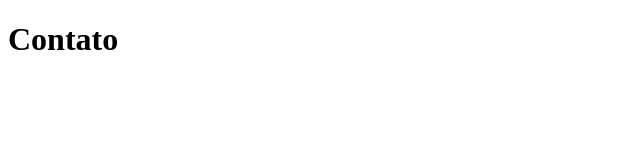
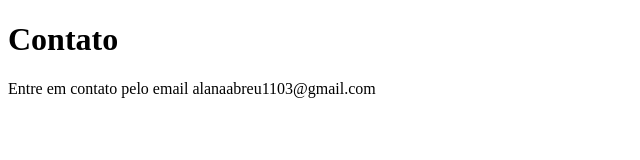
Before and after one commit to N1nh4/sistema-de-cadastro, a plain HTML site: page contato.html in a window 1280 px wide. Shown: the whole page, without its empty margins (0-640 px from the left). Drawn offline with Linux system fonts and the light colour scheme.

Commit message:
adicionando o email de contato

```diff
--- a/contato.html
+++ b/contato.html
@@ -7,5 +7,6 @@
 </head>
 <body>
     <h1>Contato</h1>
+    <p>Entre em contato pelo email alanaabreu1103@gmail.com</p>
 </body>
 </html>
```
